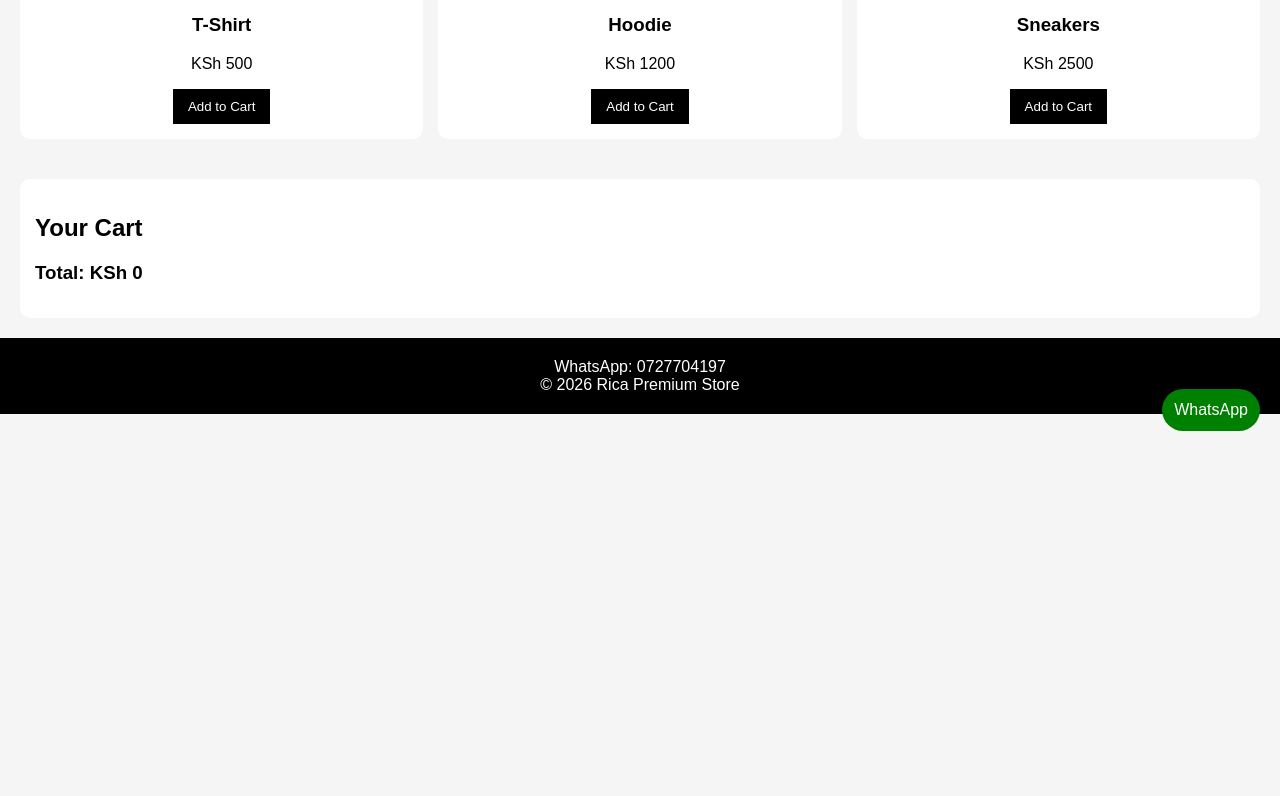
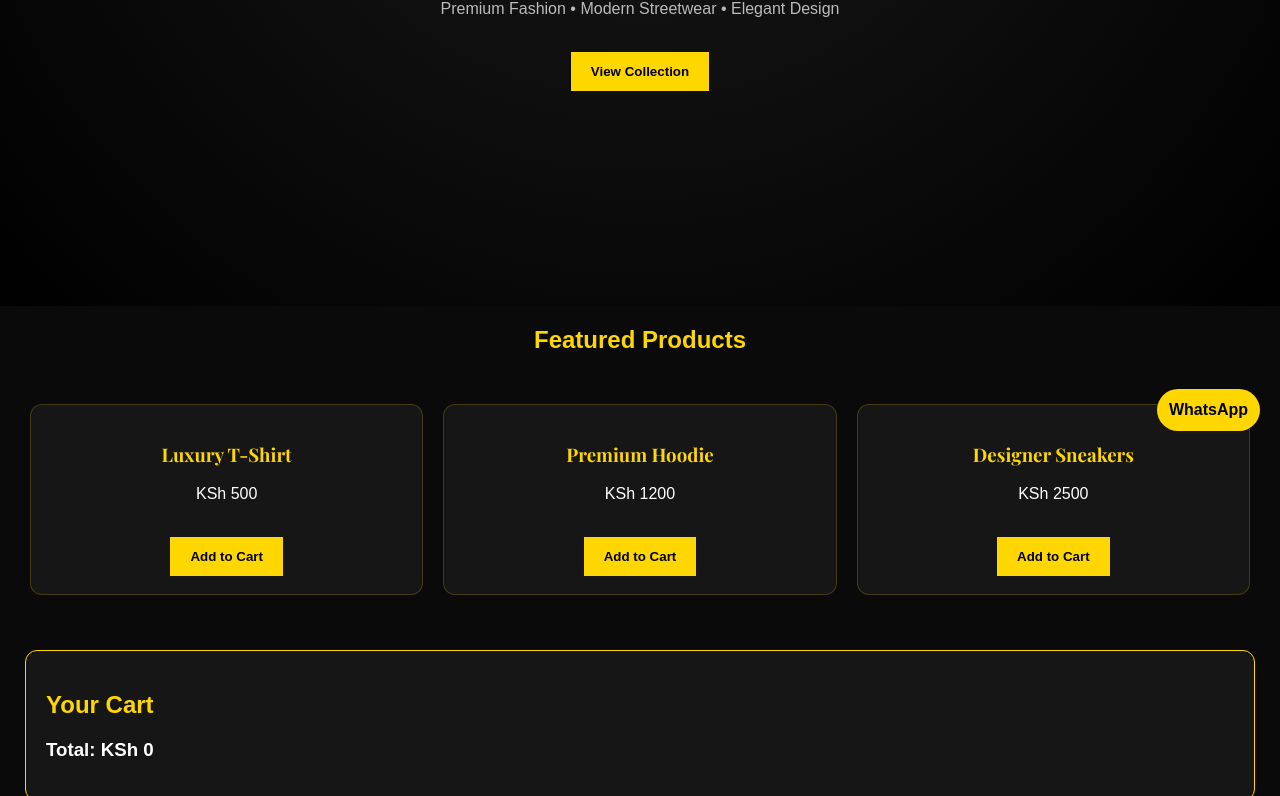
Before and after one commit to rica-site/rica-shop, a plain HTML site: page index.html in a window 1280 px wide. Shown: the part 349-1145 px from the top of the page. Before the commit the page ends 800 px from the top, so only its background shows below. Drawn offline with nearby package versions, Linux system fonts and the light colour scheme.

Commit message:
Updated cart system in Rica Store

```diff
--- a/index.html
+++ b/index.html
@@ -3,67 +3,97 @@
 <head>
 <meta charset="UTF-8">
 <meta name="viewport" content="width=device-width, initial-scale=1.0">
-<title>Rica Premium Store</title>
+<title>Rica Luxury Store</title>
+
+<link href="https://fonts.googleapis.com/css2?family=Playfair+Display:wght@500;700&display=swap" rel="stylesheet">
 
 <style>
 body {
     margin: 0;
-    font-family: Arial;
-    background: #f5f5f5;
+    font-family: Arial, sans-serif;
+    background: #0a0a0a;
+    color: white;
 }
 
 /* NAV */
 nav {
-    background: black;
-    color: white;
     display: flex;
     justify-content: space-between;
-    padding: 15px;
+    padding: 18px 30px;
+    background: black;
+    border-bottom: 1px solid gold;
+    color: gold;
+    letter-spacing: 2px;
 }
 
 /* HERO */
 .hero {
+    height: 75vh;
+    display: flex;
+    flex-direction: column;
+    justify-content: center;
+    align-items: center;
     text-align: center;
-    padding: 40px;
-    background: white;
+    background: radial-gradient(circle at top, #1a1a1a, #000);
+}
+
+.hero h1 {
+    font-family: 'Playfair Display', serif;
+    font-size: 52px;
+    color: gold;
+    margin: 0;
+}
+
+.hero p {
+    color: #bbb;
+    margin-top: 10px;
 }
 
 .btn {
-    padding: 10px 15px;
-    background: black;
-    color: white;
+    margin-top: 18px;
+    padding: 12px 20px;
+    background: gold;
+    color: black;
     border: none;
+    font-weight: bold;
     cursor: pointer;
 }
 
 /* PRODUCTS */
 .products {
     display: grid;
-    grid-template-columns: repeat(auto-fit, minmax(200px, 1fr));
-    gap: 15px;
-    padding: 20px;
+    grid-template-columns: repeat(auto-fit, minmax(220px, 1fr));
+    gap: 20px;
+    padding: 30px;
 }
 
 .product {
-    background: white;
-    padding: 15px;
+    background: rgba(255,255,255,0.05);
+    border: 1px solid rgba(255,215,0,0.2);
+    padding: 18px;
+    border-radius: 12px;
     text-align: center;
-    border-radius: 10px;
+}
+
+.product h3 {
+    color: gold;
+    font-family: 'Playfair Display', serif;
 }
 
 /* CART */
 .cart {
-    background: white;
-    margin: 20px;
-    padding: 15px;
-    border-radius: 10px;
+    margin: 25px;
+    padding: 20px;
+    border: 1px solid gold;
+    border-radius: 12px;
+    background: rgba(255,255,255,0.05);
 }
 
 .cart-item {
     display: flex;
     justify-content: space-between;
     padding: 8px 0;
-    border-bottom: 1px solid #ddd;
+    border-bottom: 1px solid #222;
 }
 
 .remove {
@@ -75,18 +105,20 @@ nav {
 footer {
     text-align: center;
     padding: 20px;
-    background: black;
-    color: white;
+    border-top: 1px solid gold;
+    color: gold;
 }
 
+/* WHATSAPP */
 .whatsapp {
     position: fixed;
     bottom: 20px;
     right: 20px;
-    background: green;
-    color: white;
+    background: gold;
+    color: black;
     padding: 12px;
     border-radius: 50px;
+    font-weight: bold;
     text-decoration: none;
 }
 </style>
@@ -95,49 +127,49 @@ footer {
 <body>
 
 <nav>
-    <div><b>RICA STORE</b></div>
+    <div><b>RICA LUXURY</b></div>
     <div>Cart (<span id="cartCount">0</span>)</div>
 </nav>
 
 <div class="hero">
-    <h1>Rica Premium Store</h1>
-    <p>Modern Fashion Shop</p>
+    <h1>Rica Luxury Store</h1>
+    <p>Premium Fashion • Modern Streetwear • Elegant Design</p>
+    <button class="btn" onclick="scrollToProducts()">View Collection</button>
 </div>
 
-<h2 style="text-align:center;">Products</h2>
+<h2 style="text-align:center; color:gold;">Featured Products</h2>
 
-<div class="products">
+<div class="products" id="products">
 
     <div class="product">
-        <h3>T-Shirt</h3>
+        <h3>Luxury T-Shirt</h3>
         <p>KSh 500</p>
-        <button class="btn" onclick="addToCart('T-Shirt', 500)">Add to Cart</button>
+        <button class="btn" onclick="addToCart('Luxury T-Shirt', 500)">Add to Cart</button>
     </div>
 
     <div class="product">
-        <h3>Hoodie</h3>
+        <h3>Premium Hoodie</h3>
         <p>KSh 1200</p>
-        <button class="btn" onclick="addToCart('Hoodie', 1200)">Add to Cart</button>
+        <button class="btn" onclick="addToCart('Premium Hoodie', 1200)">Add to Cart</button>
     </div>
 
     <div class="product">
-        <h3>Sneakers</h3>
+        <h3>Designer Sneakers</h3>
         <p>KSh 2500</p>
-        <button class="btn" onclick="addToCart('Sneakers', 2500)">Add to Cart</button>
+        <button class="btn" onclick="addToCart('Designer Sneakers', 2500)">Add to Cart</button>
     </div>
 
 </div>
 
-<!-- CART SECTION -->
 <div class="cart">
-    <h2>Your Cart</h2>
+    <h2 style="color:gold;">Your Cart</h2>
     <div id="cartItems"></div>
     <h3>Total: KSh <span id="total">0</span></h3>
 </div>
 
 <footer>
     WhatsApp: 0727704197<br>
-    © 2026 Rica Premium Store
+    © 2026 Rica Luxury Store
 </footer>
 
 <a class="whatsapp" href="https://wa.me/254727704197">WhatsApp</a>
@@ -182,6 +214,10 @@ function renderCart() {
     document.getElementById("cartCount").innerText = cart.length;
 }
 
+function scrollToProducts() {
+    document.getElementById("products").scrollIntoView({behavior: "smooth"});
+}
+
 renderCart();
 </script>
 
```
